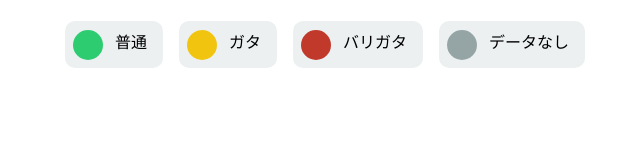
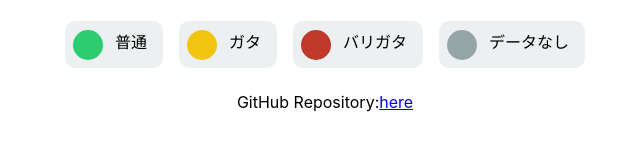
Before and after one commit to hideo54/shekaisumap, a website: page index.pug in a window 1280 px wide. Shown: the part 560-710 px from the top of the page, without its empty margins (315-955 px from the left). Drawn offline with nearby package versions, Linux system fonts and the light colour scheme; files that its build step writes are made by us from their sources.

Commit message:
Add a link to the GitHub repository

```diff
--- a/index.pug
+++ b/index.pug
@@ -38,3 +38,5 @@ html
             .caption
                 .gray
                 p.text データなし
+        p GitHub Repository:
+            a(href='https://github.com/hideo54/shekaisumap') here
```
